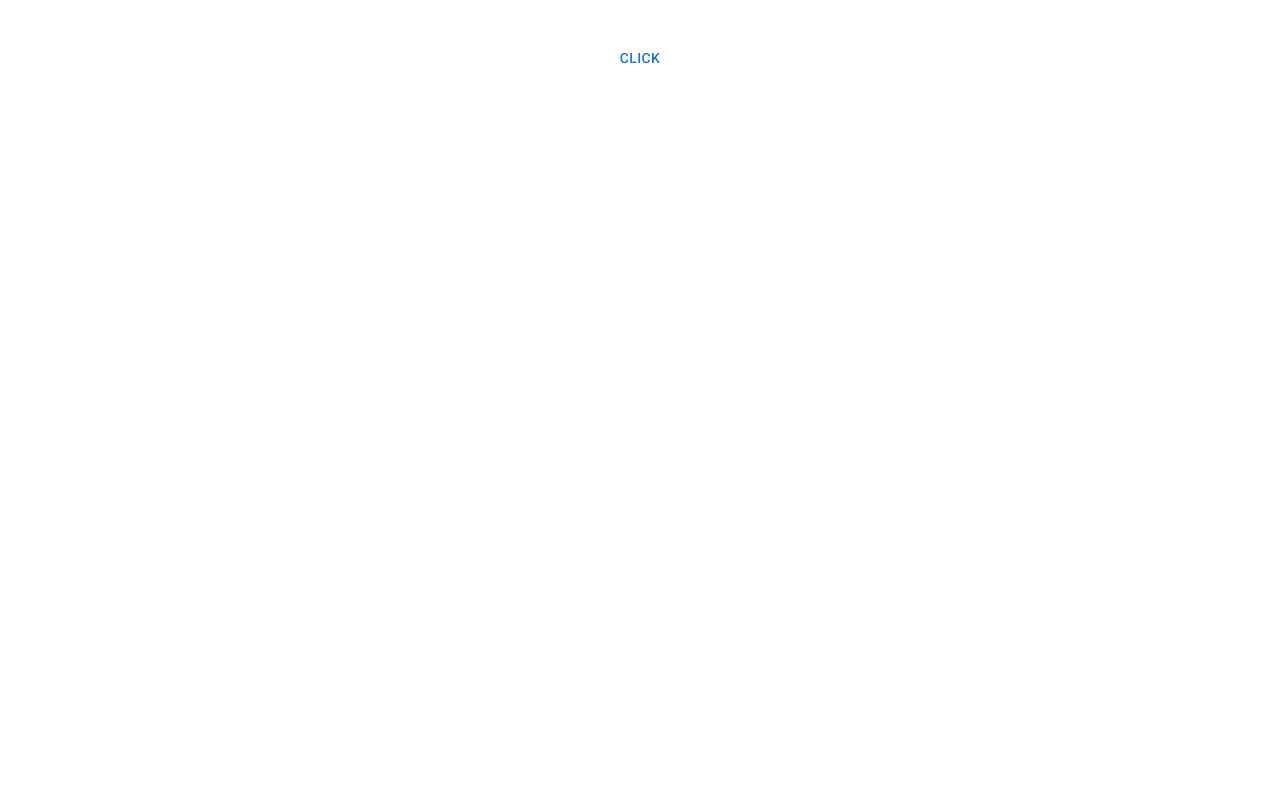
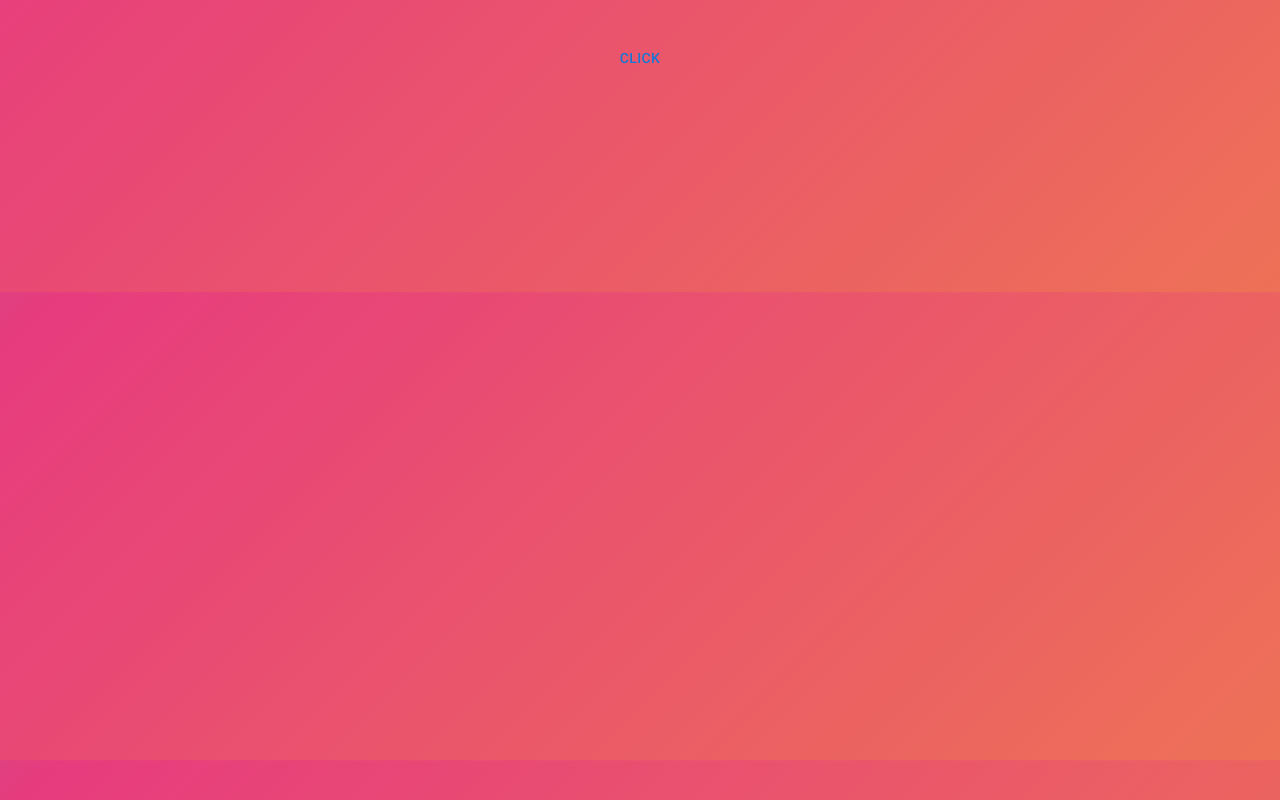
Before and after one commit to sahil0286/currency-converter, a React (Vite) app: page / in a window 1280 px wide. Built offline with nearby package versions, Linux system fonts and the light colour scheme.

Commit message:
Update index.css

```diff
--- a/src/index.css
+++ b/src/index.css
@@ -0,0 +1,17 @@
+body {
+	background: linear-gradient(-45deg, #ee7752, #e73c7e, #23a6d5, #23d5ab);
+	background-size: 400% 400%;
+	animation: gradient 15s ease infinite;
+}
+
+@keyframes gradient {
+	0% {
+		background-position: 0% 50%;
+	}
+	50% {
+		background-position: 100% 50%;
+	}
+	100% {
+		background-position: 0% 50%;
+	}
+}
```
